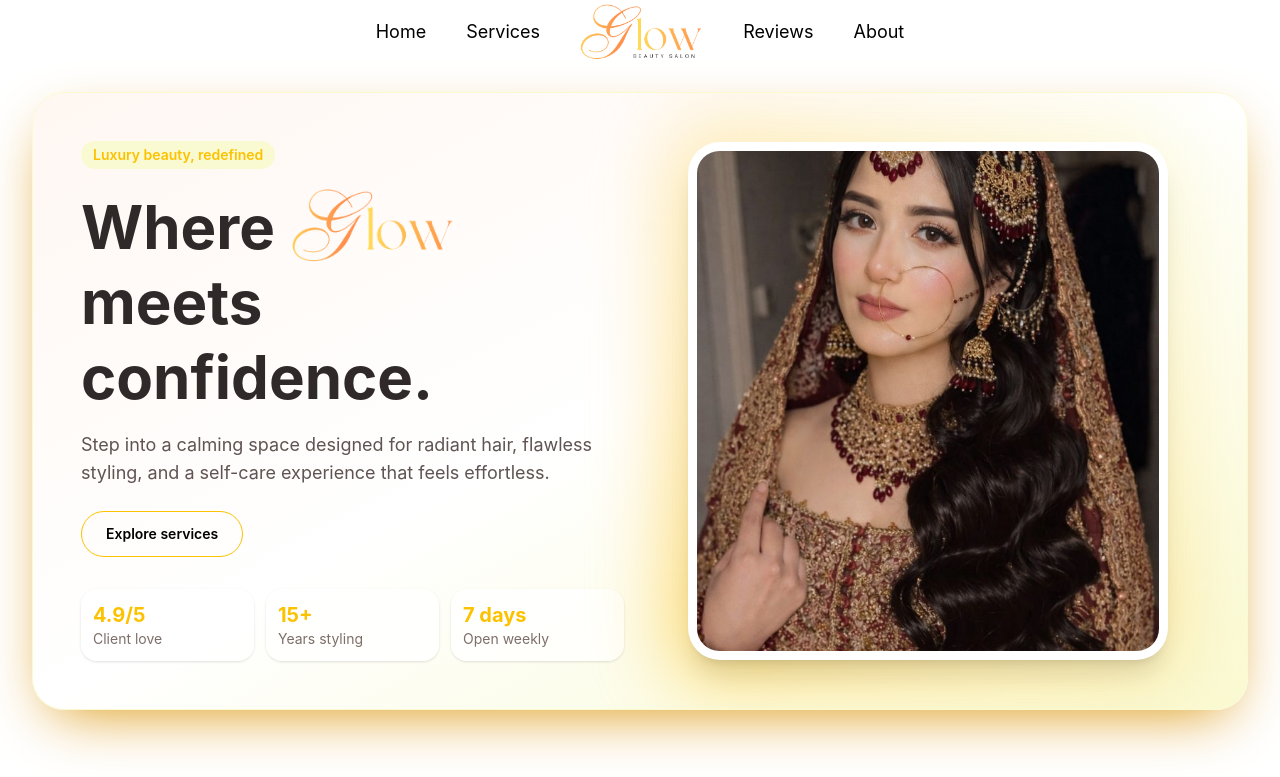
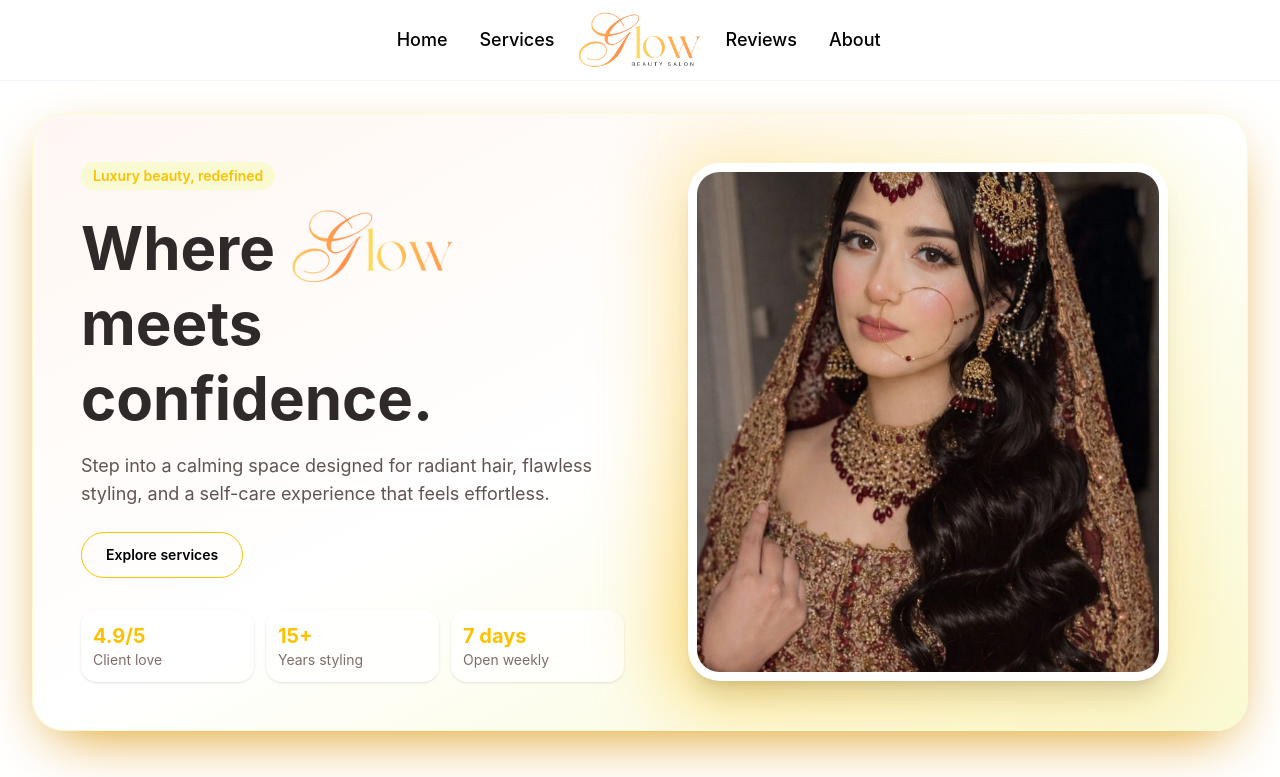
Before and after one commit to Jawairia-Mazhar/Salon-Website, a React (Vite) app: page / in a window 1280 px wide. Shown: the top 777 px of the page. Built offline with nearby package versions, Linux system fonts and the light colour scheme.

Commit message:
Feat: Enhance Navbar with responsive mobile menu and improve link structure; add id to Hero section

```diff
--- a/src/components/Navbar.jsx
+++ b/src/components/Navbar.jsx
@@ -1,20 +1,80 @@
-import React from 'react'
+import React, { useState } from 'react'
 import logo from '../assets/Salon-logo.png'
 
 const Navbar = () => {
+  const [menuOpen, setMenuOpen] = useState(false)
+
+  const links = [
+    { href: '#home', label: 'Home' },
+    { href: '#services', label: 'Services' },
+    { href: '#reviews', label: 'Reviews' },
+    { href: '#about', label: 'About' },
+  ]
+
   return (
-    <div className="w-full h-14 flex justify-center items-center gap-10 px-4 mt-1">
-          <a href="#" className="text-lg text-gray-800 hover:text-orange-400">Home</a>
-          <a href="#services" className="text-lg text-gray-800 hover:text-orange-400">Services</a>
+    <nav className="w-full border-b border-gray-100 bg-white/90 backdrop-blur-sm">
+      <div className="mx-auto flex max-w-7xl items-center justify-between px-4 py-3 sm:px-6 lg:px-8">
+        <div className="hidden flex-1 items-center justify-end mr-6 gap-6 md:flex lg:gap-8">
+          {links.slice(0, 2).map((link) => (
+            <a
+              key={link.label}
+              href={link.href}
+              className="text-base font-medium text-gray-800 transition hover:text-orange-400 sm:text-lg"
+            >
+              {link.label}
+            </a>
+          ))}
+        </div>
 
-        <img src={logo} alt="Salon logo" className="h-full w-auto object-contain" />
+        <a href="#" className="flex-shrink-0 items-center justify-center md:flex">
+          <img src={logo} alt="Salon logo" className="h-12 w-auto object-contain sm:h-14" />
+        </a>
 
-        {/* <div className="flex gap-2"> */}
-          <a href="#reviews" className="text-lg text-gray-800 hover:text-orange-400">Reviews</a>
-          <a href="#about" className="text-lg text-gray-800 hover:text-orange-400">About</a>
-        {/* </div> */}
+        <div className="hidden flex-1 items-center justify-start ml-6 gap-6 md:flex lg:gap-8">
+          {links.slice(2).map((link) => (
+            <a
+              key={link.label}
+              href={link.href}
+              className="text-base font-medium text-gray-800 transition hover:text-orange-400 sm:text-lg"
+            >
+              {link.label}
+            </a>
+          ))}
+        </div>
 
-    </div>
+  {/* toggle btn */}
+        <button
+          type="button"
+          className="inline-flex items-center justify-center rounded-md p-2 text-gray-800 hover:text-orange-400 focus:outline-none focus:ring-2 focus:ring-inset focus:ring-orange-400 md:hidden"
+          aria-controls="mobile-menu"
+          aria-expanded={menuOpen} // means whether the menu is open or not
+          aria-label="Toggle navigation" // Label for accessibility
+          onClick={() => setMenuOpen((prev) => !prev)}
+        >
+          <svg className="h-6 w-6" fill="none" stroke="currentColor" viewBox="0 0 24 24" xmlns="http://www.w3.org/2000/svg">
+            <path strokeLinecap="round" strokeLinejoin="round" strokeWidth={2} d="M4 6h16M4 12h16M4 18h16" />
+          </svg>
+        </button>
+      </div>
+
+      <div
+        id="mobile-menu"
+        className={`overflow-hidden transition-all duration-300 md:hidden ${menuOpen ? 'max-h-56 opacity-100' : 'max-h-0 opacity-0'}`}
+      >
+        <div className="flex flex-col items-center gap-3 border-t border-gray-100 bg-white px-4 py-3">
+          {links.map((link) => (
+            <a
+              key={link.label}
+              href={link.href}
+              className="text-base font-medium text-gray-800 transition hover:text-orange-400"
+              onClick={() => setMenuOpen(false)}
+            >
+              {link.label}
+            </a>
+          ))}
+        </div>
+      </div>
+    </nav>
   )
 }
 
--- a/src/pages/Hero.jsx
+++ b/src/pages/Hero.jsx
@@ -4,7 +4,7 @@ import logo from '../assets/glow.png'
 
 const Hero = () => {
   return (
-    <main className="mx-auto px-4 py-8 sm:px-6 lg:px-8">
+    <main className="mx-auto px-4 py-8 sm:px-6 lg:px-8" id="#home">
       <section className="overflow-hidden rounded-[2rem] border border-[#fafad2] bg-gradient-to-br from-[#fff7f2] via-white to-[#fafad2] shadow-[0_20px_60px_-20px_rgb(218,145,0)]">
         <div className="flex flex-col lg:flex-row items-center gap-8 p-6 sm:p-8 lg:p-12">
           <div className="w-full lg:w-1/2 text-center lg:text-left">
```
